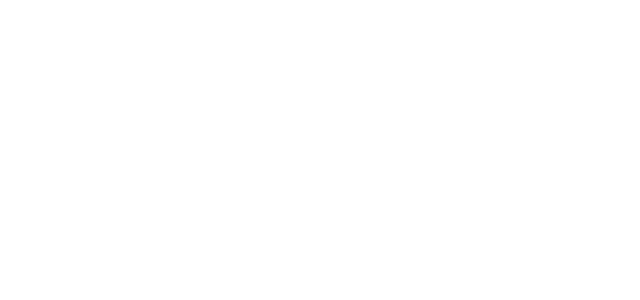
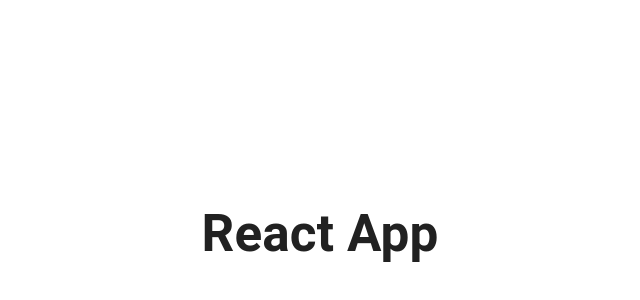
Before and after one commit to CristianRmb/calcetto, a React (Vite) app: page / in a window 1280 px wide. Shown: the part 166-466 px from the top of the page, without its empty margins (320-960 px from the left). Built offline with nearby package versions, Linux system fonts and the light colour scheme.

Commit message:
Add header to App component using MUI Stack

```diff
--- a/src/App.tsx
+++ b/src/App.tsx
@@ -1,9 +1,14 @@
-import { useState } from 'react';
-
 import './App.css';
+import { Stack } from '@mui/material';
 
 function App() {
-	return <></>;
+	return (
+		<>
+			<Stack>
+				<h1>React App</h1>
+			</Stack>
+		</>
+	);
 }
 
 export default App;
```
